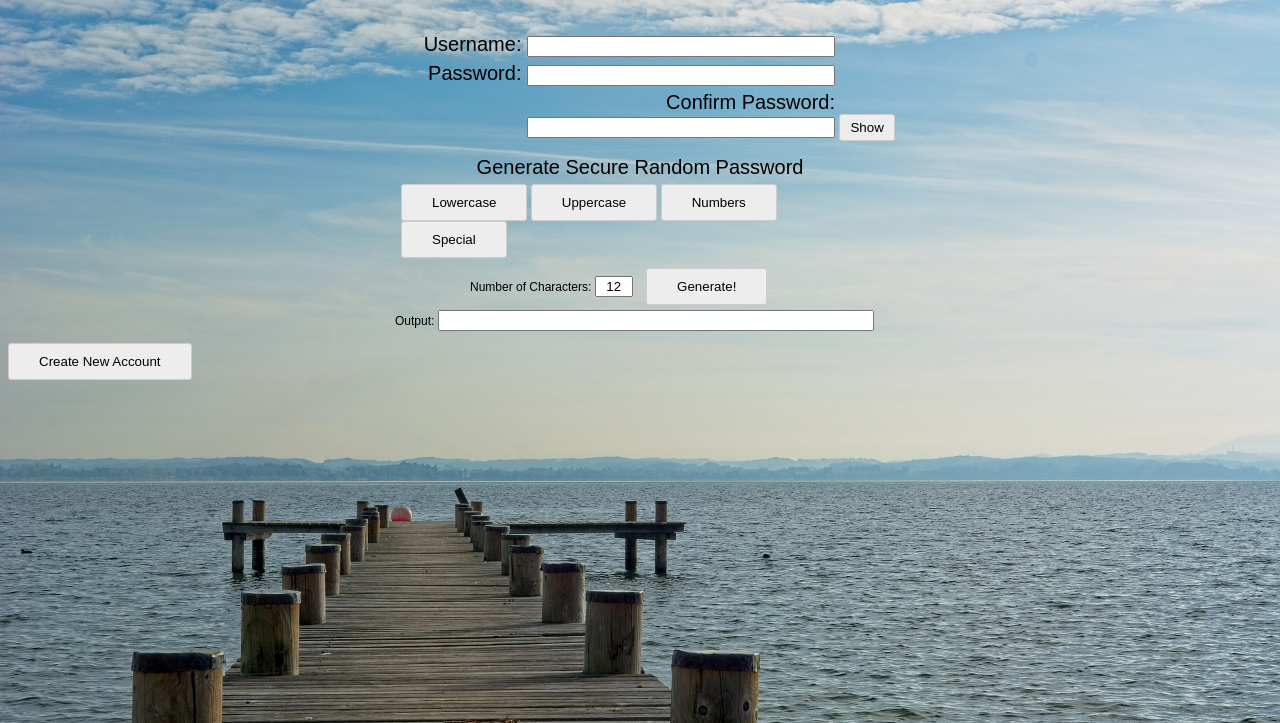
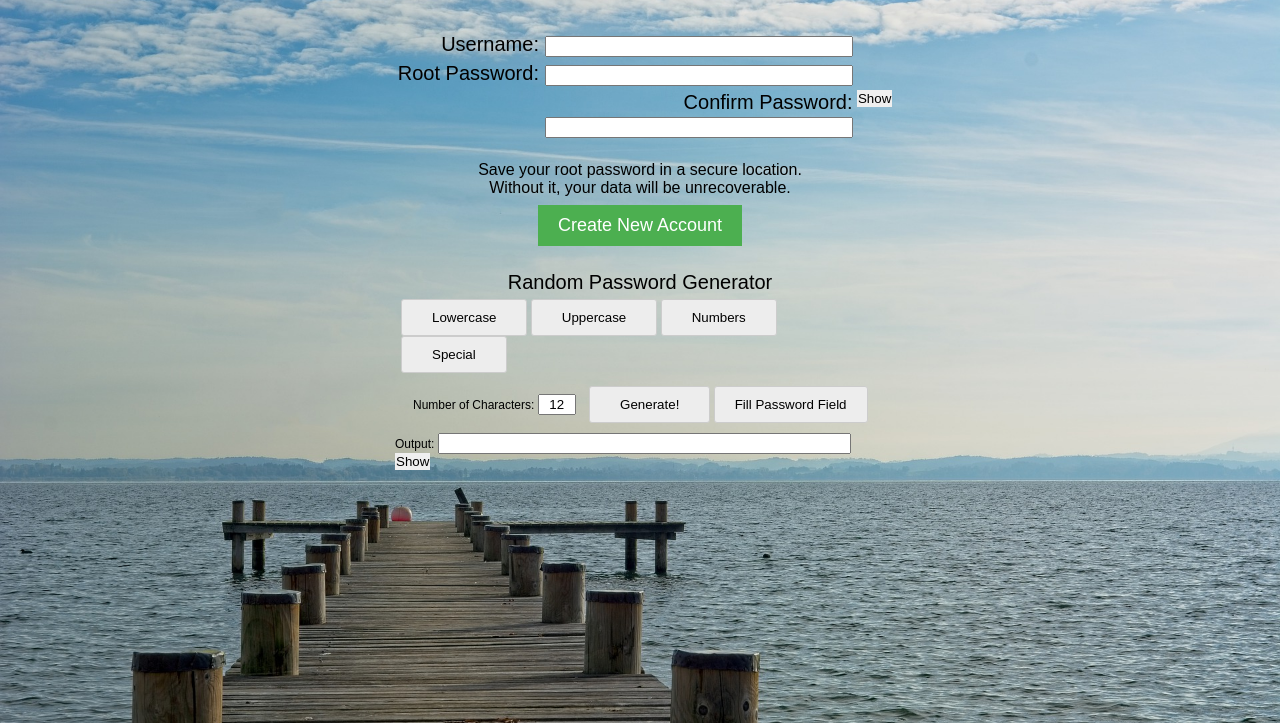
Before and after one commit to swgee/boardlock, a Flask app: page /signup in a window 1280 px wide. Shown: the top 723 px of the page. Run offline with Flask 2, Linux system fonts and the light colour scheme.

Commit message:
Finished signup page frontend

```diff
--- a/password-manager/static/css/landing-page.css
+++ b/password-manager/static/css/landing-page.css
@@ -26,7 +26,7 @@ a, button {
     text-align: center;
     width: -webkit-fill-available;
     width: -moz-available;
-    font-size: 15px;
+    font-size: 18px;
 }
 a:hover, button:hover {
     opacity: 0.8;
--- a/password-manager/static/css/password-generator.css
+++ b/password-manager/static/css/password-generator.css
@@ -1,23 +1,32 @@
-header {
+.wrapper header {
     font-size: 20px;
     text-align: center;
 }
-button {
+.wrapper .settings button {
     background: #ededed;
     border: 1px solid #ccc;
     padding: 10px 30px;
     border-radius: 3px;
     cursor: pointer;
     outline: none;
+    font-family: Arial, serif;
 }
 .active {
     background: #e5e5e5;
     -webkit-box-shadow: inset 0px 0px 40px #c1c1c1;
     -moz-box-shadow: inset 0px 0px 40px #c1c1c1;
     box-shadow: inset 0px 0px 40px #c1c1c1;
-    outline: none;
 }
 .wrapper {
     font-family: Arial, serif;
     font-size: 12px;
 }
+.wrapper .show-random {
+    display: inline-block;
+    padding: 1px 1px 1px 1px;
+    font-family: Arial, serif;
+    cursor: pointer;
+    border: none;
+    position: relative;
+    bottom: 1px;
+}
--- a/password-manager/static/css/signup-page.css
+++ b/password-manager/static/css/signup-page.css
@@ -6,31 +6,55 @@ body {
     -o-background-size: cover;
     background-size: cover;
 }
-.top-container {
+.signup .top-container {
     margin: 0 auto;
-    width: 570px;
+    width: 535px;
+    padding-bottom: 15px;
 }
-.form-container {
+.signup .form-container {
     font-size: 20px;
     padding-top: 20px;
     width: 480px;
     text-align: right;
     display: inline-block;
 }
-.random {
-    padding-top: 15px;
+.signup .random-container {
+    padding-top: 25px;
     margin: 0 auto;
     width: 490px;
+    height: 181px;
 }
-.form-container input {
+.signup .form-container input {
     width: 300px;
 }
-.form-container div {
+.signup .form-container div {
     padding-top: 5px;
 }
-input:invalid {
+.signup input:invalid {
     box-shadow: none;
 }
-.show-button {
+.signup .top-container .show-password {
+    padding: 1px 1px 1px 1px;
+    position: relative;
+    bottom: 29px;
+    font-family: Arial, serif;
+    cursor: pointer;
+    border: none;
+}
+.signup .submit button {
+    font-family: Arial, serif;
+    font-size: 18px;
     display: inline-block;
+    padding: 10px 20px;
+    background-color: #4CAF50;
+    color: white;
+    cursor: pointer;
+    outline: none;
+    border: none;
 }
+.signup .submit {
+    margin: 0 auto;
+    width: 400px;
+    text-align: center;
+    line-height: 2px;
+}
--- a/password-manager/static/html/password-generator.html
+++ b/password-manager/static/html/password-generator.html
@@ -4,26 +4,30 @@
     <meta charset="UTF-8">
     <title>BoardLock - Generate Password</title>
     <link rel="stylesheet" href="/static/css/password-generator.css">
-    <script src="/static/js/password-gen.js"></script>
+    <script src="/static/js/password-generator.js"></script>
 </head>
 
 <body>
 <div class="wrapper">
-    <header>Generate Secure Random Password</header>
+    <header>Random Password Generator</header>
+    <div class="settings">
         <div style="padding:5px 0 5px 6px">
             <button id="lowercaseID" value="lowercaseVal" onclick="update(this.value)">Lowercase</button>
             <button id="uppercaseID" value="uppercaseVal" onclick="update(this.value)">Uppercase</button>
             <button id="numbersID" value="numbersVal" onclick="update(this.value)">Numbers</button>
             <button id="specialID" value="specialVal" onclick="update(this.value)">Special</button>
         </div>
-    <div style="padding: 5px 0 5px 75px">
+        <div style="padding: 8px 0 10px 18px">
             <label for="numCharID">Number of Characters: </label>
             <input type="text" id="numCharID" style="width: 30px; text-align: center" value="12">
             <button id="btn" style="margin-left: 10px" class="generate" onclick="generate()" onsubmit="generate()">Generate!</button>
+            <button style="padding: 10px 20px;" onclick="fill()">Fill Password Field</button>
+        </div>
     </div>
     <label for="output">Output: </label>
-    <input type="text" id="output" style="width: 428px">
-    <p id="error"></p>
+    <input type="password" id="output" style="width: 405px">
+    <button id="show-random" class="show-random" onclick="show(document.getElementById('output'), this)">Show</button>
+    <p id="error" style="text-align: center"></p>
 </div>
 </body>
 </html>
--- a/password-manager/static/js/password-gen.js
+++ b/password-manager/static/js/password-generator.js
@@ -82,3 +82,17 @@ function random_string() {
     }
     return password;
 }
+
+function show(field, button) {
+    if (field.type === "password") {
+        field.type = "text";
+        button.classList.add("active");
+    }
+    else {
+        field.type = "password";
+        button.classList.remove("active");
+    }
+}
+function fill() {
+    document.getElementById("psw").value = document.getElementById("output").value;
+}
--- a/password-manager/templates/landing-page.html
+++ b/password-manager/templates/landing-page.html
@@ -14,7 +14,7 @@
     <div class="text-container">
         <p style="font-size: 30px; font-weight: bold">Welcome to BoardLock!</p>
         <p style="font-size: 20px">A secure online password storage solution.</p>
-        <p style="font-size: 15px">(Please do not store real login information, this is an educational project using personal servers.)</p>
+        <p style="font-size: 15px">(Please do not store real login information, this is an personal project using personal servers.)</p>
     </div>
     <div class="img-container"><img alt="background" src="/static/images/landing-page.png"></div>
     <div class="form-container">
--- a/password-manager/templates/signup-page.html
+++ b/password-manager/templates/signup-page.html
@@ -14,6 +14,7 @@
 </head>
 
 <body>
+<div class="signup">
     <div class="top-container">
         <div class="form-container">
             <form id="credentials" method="post">
@@ -22,7 +23,7 @@
                     <input id="username" type="text" required>
                 </div>
                 <div>
-                <label for="psw">Password: </label>
+                    <label for="psw">Root Password: </label>
                     <input id="psw" type="password" required>
                 </div>
                 <div>
@@ -31,11 +32,14 @@
                 </div>
             </form>
         </div>
-    <div class="show-button">
-        <button id="show-password" style="padding: 5px 10px 5px 10px;">Show</button>
+        <button class="show-password" onclick="show(document.getElementById('psw'), this)">Show</button>
     </div>
+    <div class="submit">
+        <p>Save your root password in a secure location.</p>
+        <p>Without it, your data will be unrecoverable.</p>
+        <button type="submit" form="credentials" value="Submit">Create New Account</button>
     </div>
-<div id="password-generator" class="random"></div>
-<button type="submit" form="credentials" value="Submit">Create New Account</button>
+    <div id="password-generator" class="random-container"></div>
+</div>
 </body>
 </html>
```
Lines whose indentation alone changed are shown as unchanged.
